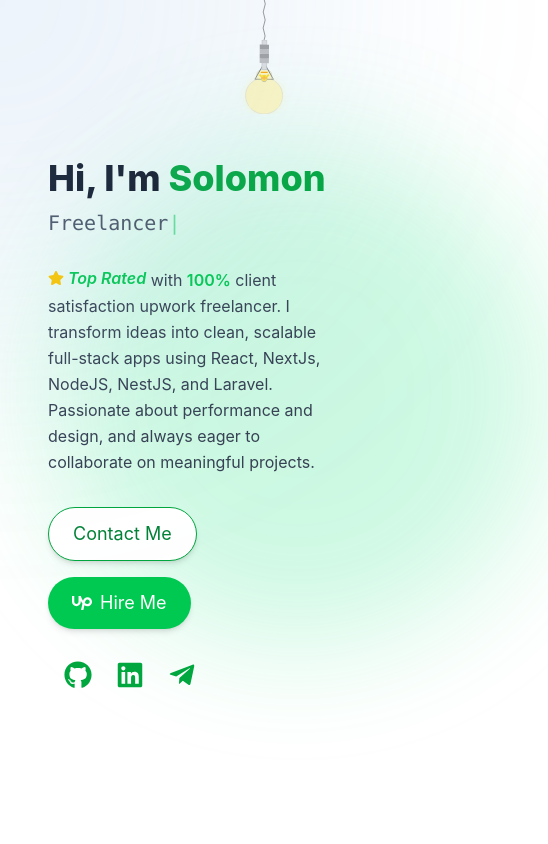
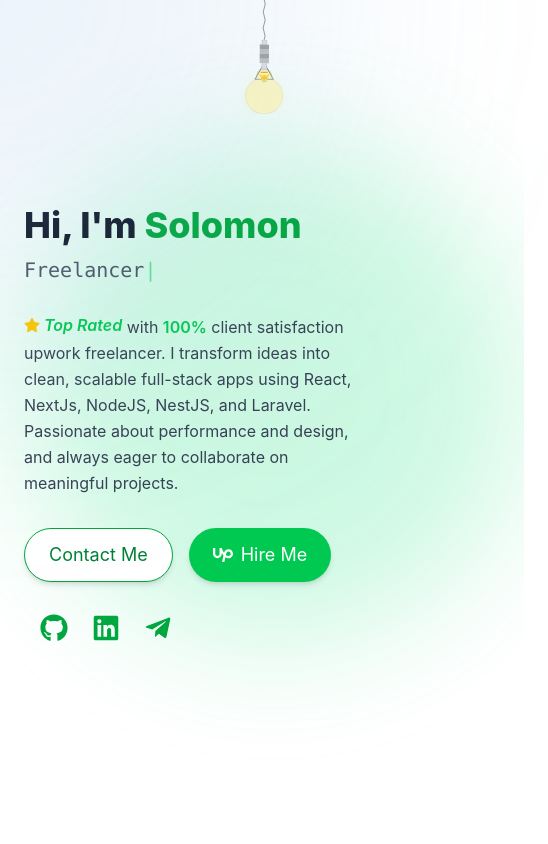
Before and after one commit to solomon-mh/solomon-muhye, a React (Vite) app: page / in a window 390 px wide. Shown: the top 844 px of the page, 548 px wide, since content can reach past the window. Built offline with nearby package versions, Linux system fonts and the light colour scheme.

Commit message:
refactor App component to adjust padding for improved layout consistency

```diff
--- a/src/App.tsx
+++ b/src/App.tsx
@@ -16,7 +16,7 @@ export default function App() {
       <div className="font-sans text-gray-800 dark:text-white dark:bg-gray-900 transition-colors duration-1000">
         <CursorRipple />
         <FloatingToggle />
-        <main className="lg:flex gap-12 px-12 lg:px-24">
+        <main className="lg:flex gap-12 px-6 sm:px-12 lg:px-24">
           <div className="block lg:w-1/2 h-screen lg:sticky top-0">
             <HeroSection />
           </div>
```
